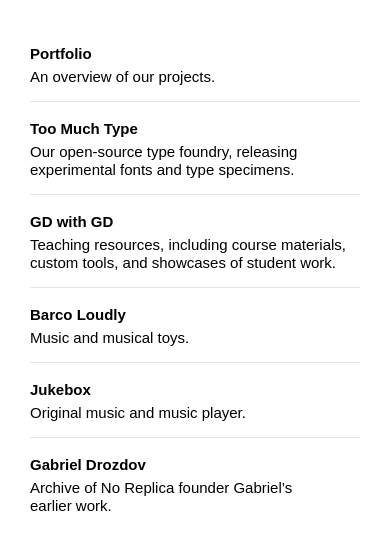
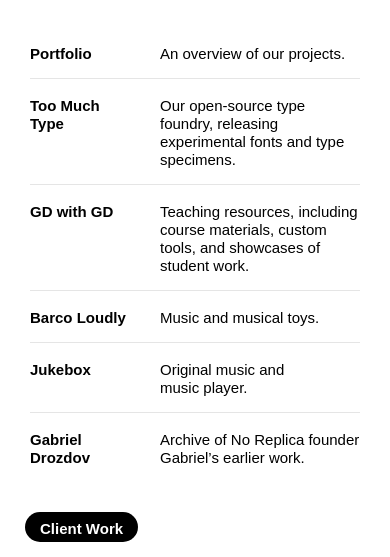
Before and after one commit to gabrieldrozdov/no-replica-index, a plain HTML site: page index.html in a window 390 px wide. Shown: the part 209-766 px from the top of the page. Drawn offline with Linux system fonts and the light colour scheme; a web font is replaced by a local one.

Commit message:
mobile improvement

```diff
--- a/style.css
+++ b/style.css
@@ -95,6 +95,7 @@ a {
 .header-social {
 	display: flex;
 	gap: 15px;
+	flex-wrap: wrap;
 }
 .header-social a {
 	display: flex;
@@ -201,10 +202,22 @@ a {
 		width: unset;
 	}
 }
-@media only screen and (max-width: 700px) {
+@media only screen and (max-width: 600px) {
+	.section-links a {
+		flex-direction: row;
+		gap: 30px;
+	}
+	.section-links a h3 {
+		width: 100px;
+	}
+}
+@media only screen and (max-width: 350px) {
 	.section-links a {
 		flex-direction: column;
 		gap: 5px;
+	}
+	.section-links a h3 {
+		width: unset;
 	}
 }
 
```
